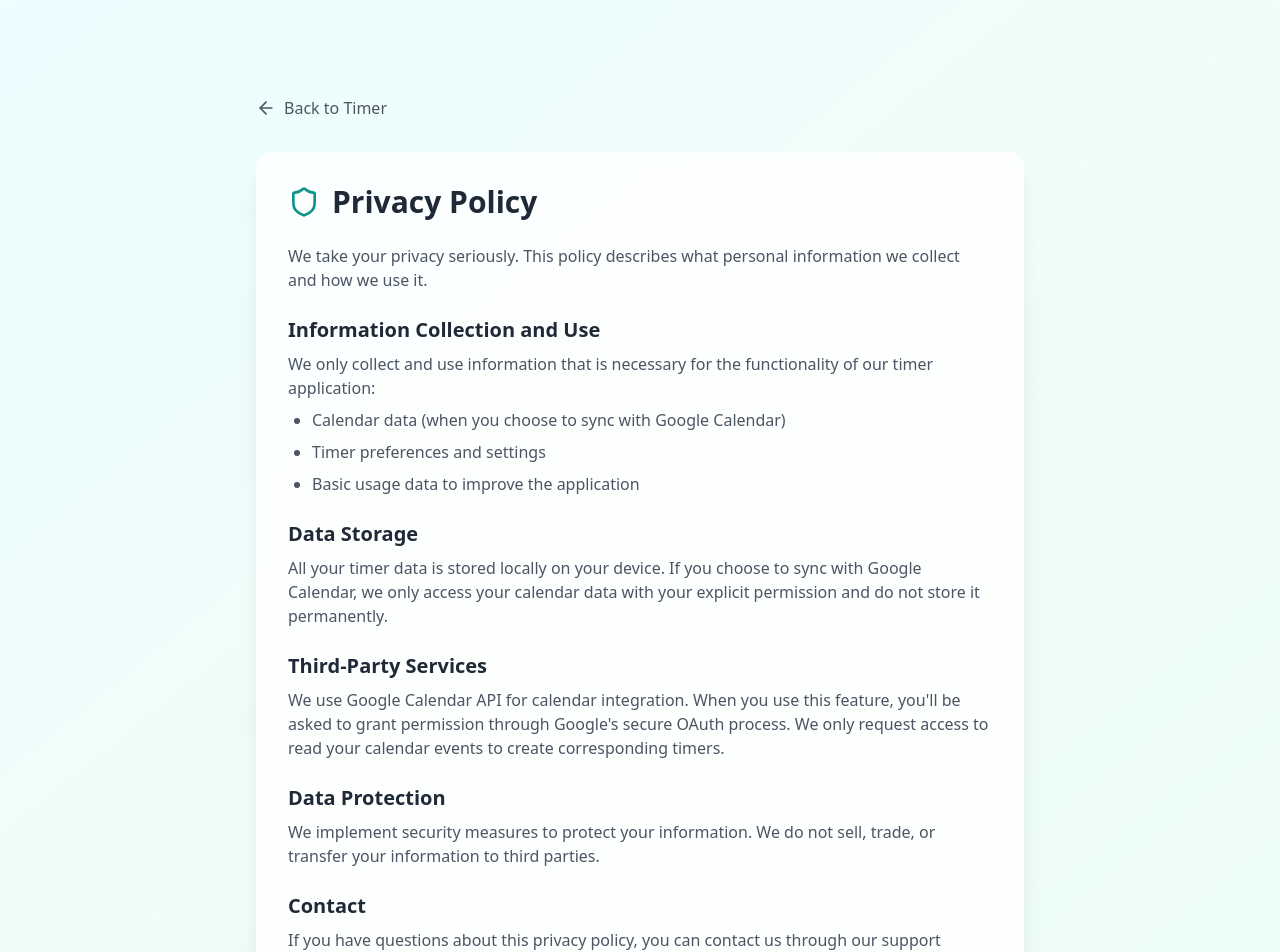
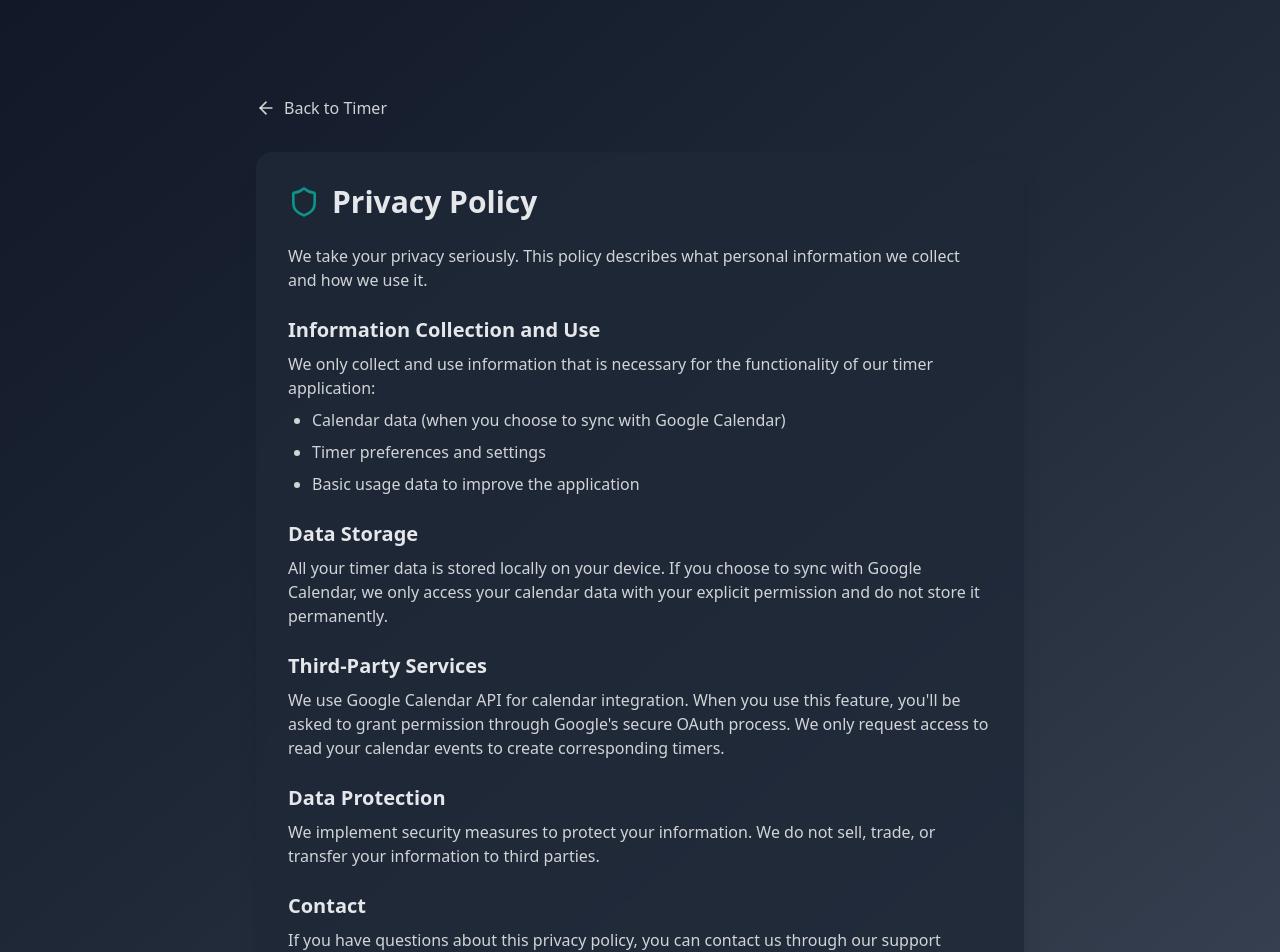
Before and after one commit to theideationfactory/body-doubll, a React (Vite) app: page /privacy in a window 1280 px wide. Shown: the top 952 px of the page. Built offline with nearby package versions, Linux system fonts and the light colour scheme; no server answers.

Commit message:
Add Privacy Policy page with dark theme and link in timer page

```diff
--- a/src/pages/GoTimer.tsx
+++ b/src/pages/GoTimer.tsx
@@ -84,6 +84,16 @@ export function GoTimer() {
           </div>
         </div>
 
+        {/* Privacy Policy Link */}
+        <div className="mt-8 text-center">
+          <a
+            href="/privacy"
+            className="text-white/60 hover:text-white transition-colors text-sm"
+          >
+            Privacy Policy
+          </a>
+        </div>
+
         <AddTimerModal
           isOpen={showAddTimer}
           onClose={() => setShowAddTimer(false)}
--- a/src/pages/Privacy.tsx
+++ b/src/pages/Privacy.tsx
@@ -6,29 +6,29 @@ export function Privacy() {
   const navigate = useNavigate();
 
   return (
-    <div className="min-h-screen bg-gradient-to-br from-cyan-50 via-teal-50 to-emerald-50 p-8 pt-24">
+    <div className="min-h-screen bg-gradient-to-br from-gray-900 via-gray-800 to-gray-700 p-8 pt-24">
       <div className="max-w-3xl mx-auto">
         <button
           onClick={() => navigate('/timer')}
-          className="flex items-center gap-2 text-gray-600 hover:text-gray-800 transition-colors mb-8"
+          className="flex items-center gap-2 text-white/80 hover:text-white transition-colors mb-8"
         >
           <ArrowLeft size={20} />
           <span>Back to Timer</span>
         </button>
 
-        <div className="bg-white/80 backdrop-blur-sm rounded-2xl shadow-xl p-8">
+        <div className="bg-gray-800/80 backdrop-blur-sm rounded-2xl shadow-xl p-8 text-white/90">
           <div className="flex items-center gap-3 mb-6">
             <Shield className="w-8 h-8 text-teal-600" />
-            <h1 className="text-3xl font-bold text-gray-800">Privacy Policy</h1>
+            <h1 className="text-3xl font-bold text-gray-200">Privacy Policy</h1>
           </div>
 
-          <div className="space-y-6 text-gray-600">
+          <div className="space-y-6 text-white/80">
             <p>
               We take your privacy seriously. This policy describes what personal information we collect and how we use it.
             </p>
 
             <div>
-              <h2 className="text-xl font-semibold text-gray-800 mb-2">Information Collection and Use</h2>
+              <h2 className="text-xl font-semibold text-gray-200 mb-2">Information Collection and Use</h2>
               <p>
                 We only collect and use information that is necessary for the functionality of our timer application:
               </p>
@@ -40,7 +40,7 @@ export function Privacy() {
             </div>
 
             <div>
-              <h2 className="text-xl font-semibold text-gray-800 mb-2">Data Storage</h2>
+              <h2 className="text-xl font-semibold text-gray-200 mb-2">Data Storage</h2>
               <p>
                 All your timer data is stored locally on your device. If you choose to sync with Google Calendar,
                 we only access your calendar data with your explicit permission and do not store it permanently.
@@ -48,7 +48,7 @@ export function Privacy() {
             </div>
 
             <div>
-              <h2 className="text-xl font-semibold text-gray-800 mb-2">Third-Party Services</h2>
+              <h2 className="text-xl font-semibold text-gray-200 mb-2">Third-Party Services</h2>
               <p>
                 We use Google Calendar API for calendar integration. When you use this feature, you'll be asked
                 to grant permission through Google's secure OAuth process. We only request access to read your
@@ -57,7 +57,7 @@ export function Privacy() {
             </div>
 
             <div>
-              <h2 className="text-xl font-semibold text-gray-800 mb-2">Data Protection</h2>
+              <h2 className="text-xl font-semibold text-gray-200 mb-2">Data Protection</h2>
               <p>
                 We implement security measures to protect your information. We do not sell, trade, or transfer
                 your information to third parties.
@@ -65,7 +65,7 @@ export function Privacy() {
             </div>
 
             <div>
-              <h2 className="text-xl font-semibold text-gray-800 mb-2">Contact</h2>
+              <h2 className="text-xl font-semibold text-gray-200 mb-2">Contact</h2>
               <p>
                 If you have questions about this privacy policy, you can contact us through our support channels.
               </p>
```
